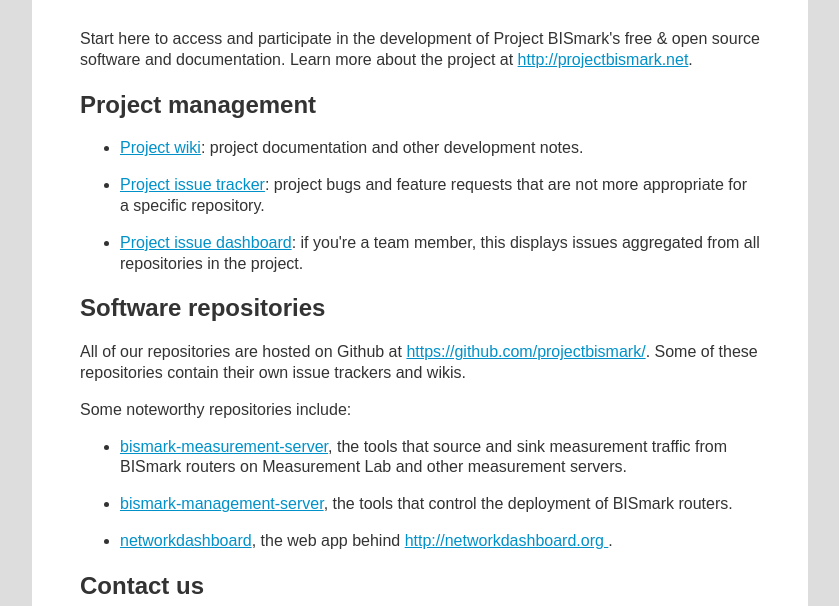
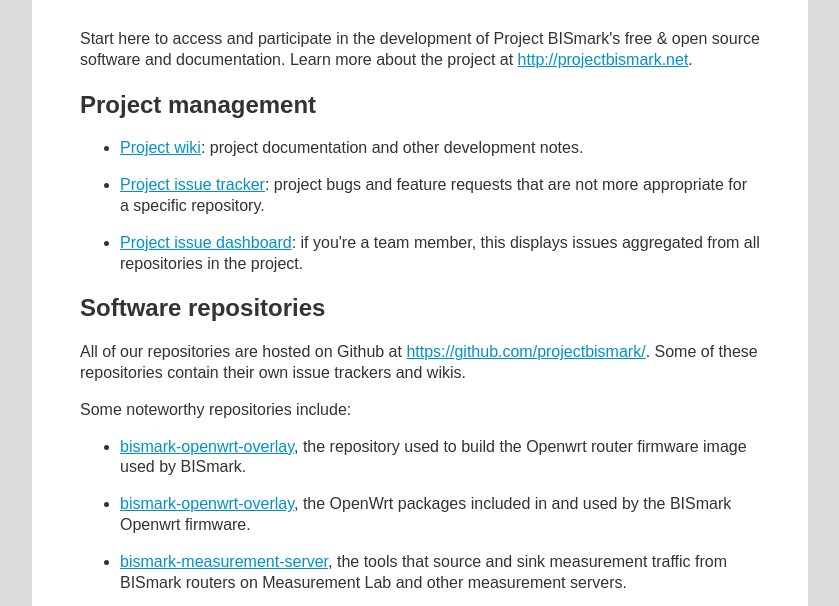
Before and after one commit to projectbismark/projectbismark.github.com, a plain HTML site: page index.html in a window 1280 px wide. Shown: the part 175-781 px from the top of the page, without its empty margins (220-1059 px from the left). Drawn offline with Linux system fonts and the light colour scheme.

Commit message:
Update to reflect migrated repos.

```diff
--- a/index.html
+++ b/index.html
@@ -45,6 +45,12 @@
 
     <p>Some noteworthy repositories include:
     <ul>
+        <li><a href="http://github.com/projectbismark/bismark-openwrt-overlay">
+            bismark-openwrt-overlay</a>, the repository used to build the
+            Openwrt router firmware image used by BISmark.</li>
+        <li><a href="http://github.com/projectbismark/bismark-packages">
+            bismark-openwrt-overlay</a>, the OpenWrt packages included in and
+            used by the BISmark Openwrt firmware.</li>
         <li><a href="http://github.com/projectbismark/bismark-measurement-server">
             bismark-measurement-server</a>, the tools that source and sink
             measurement traffic from BISmark routers on Measurement Lab and
@@ -52,7 +58,7 @@
         <li><a href="http://github.com/projectbismark/bismark-management-server">
             bismark-management-server</a>, the tools that control the
             deployment of BISmark routers.</li>
-        <li><a href="http://github.com/projectbismark/networkdashboard">
+        <li><a href="http://github.com/bismark-devel/networkdashboard">
             networkdashboard</a>, the web app behind
             <a href="http://networkdashboard.org">http://networkdashboard.org
             </a>.</li>
```
